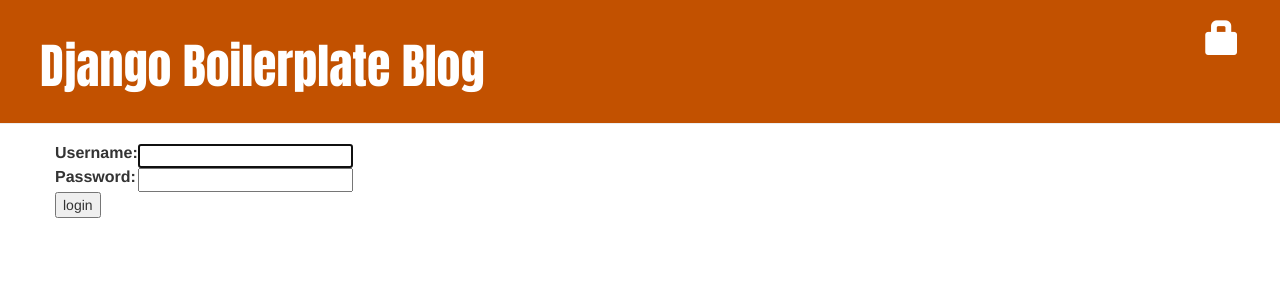
After one commit to devo2ps/blog_example, a Django app: page /accounts/login/ in a window 1280 px wide. The commit adds this page. Shown: the top 300 px of the page. Run offline with Django 3.2, Linux system fonts and the light colour scheme; some libraries are stand-ins or nearby versions.

Commit message:
added login/logout functionality attached to blog functions

```diff
--- a/blog_app/templates/blog_app/base.html
+++ b/blog_app/templates/blog_app/base.html
@@ -13,24 +13,19 @@
     {% if user.is_authenticated %}
         <a href="{% url 'post_new' %}" class="top-menu"><span class="glyphicon glyphicon-plus"></span></a>
         <a href="{% url 'post_draft_list' %}" class="top-menu"><span class="glyphicon glyphicon-edit"></span></a>
-
+        <p class="top-menu">Hello {{ user.username }} <small>(<a href="{% url 'logout' %}">Log out</a>)</small></p>
+    {% else %}
+        <a href="{% url 'login' %}" class="top-menu"><span class="glyphicon glyphicon-lock"></span></a>
     {% endif %}
-
-        <h1><a href="/">Django Test Blog</a></h1>
+        <h1><a href="/">Django Boilerplate Blog</a></h1>
     </div>
-
     <div class="content container">
         <div class="row">
             <div class="col-md-8">
-            {% block content%}
+            {% block content %}
             {% endblock %}
-
             </div>
         </div>
     </div>
-
-
-
-
 </body>
 </html>
--- /dev/null
+++ b/blog_app/templates/registration/login.html
@@ -0,0 +1,24 @@
+{% extends "blog_app/base.html" %}
+
+{% block content %}
+    {% if form.errors %}
+        <p>Your username and password didn't match. Please try again.</p>
+    {% endif %}
+
+    <form method="post" action="{% url 'login' %}">
+    {% csrf_token %}
+        <table>
+        <tr>
+            <td>{{ form.username.label_tag }}</td>
+            <td>{{ form.username }}</td>
+        </tr>
+        <tr>
+            <td>{{ form.password.label_tag }}</td>
+            <td>{{ form.password }}</td>
+        </tr>
+        </table>
+
+        <input type="submit" value="login" />
+        <input type="hidden" name="next" value="{{ next }}" />
+    </form>
+{% endblock %}
--- a/blog_app/views.py
+++ b/blog_app/views.py
@@ -2,6 +2,7 @@ from django.shortcuts import render, get_object_or_404, redirect
 from django.utils import timezone
 from .models import Post
 from .forms import PostForm
+from django.contrib.auth.decorators import login_required
 
 def post_list(request):
 	posts_qs = Post.objects.filter(published_date__lte=timezone.now()).order_by('published_date')
@@ -11,6 +12,7 @@ def post_detail(request, pk):
     post = get_object_or_404(Post, pk=pk)
     return render(request, 'blog_app/post_detail.html', {'post': post})
 
+@login_required
 def post_new(request):
     if request.method == "POST":
         form = PostForm(request.POST)
@@ -24,6 +26,7 @@ def post_new(request):
         form = PostForm()
     return render(request, 'blog_app/post_edit.html', {'form': form})
 
+@login_required
 def post_edit(request, pk):
     post = get_object_or_404(Post, pk=pk)
     if request.method == "POST":
@@ -38,15 +41,18 @@ def post_edit(request, pk):
         form = PostForm(instance=post)
     return render(request, 'blog_app/post_edit.html', {'form': form})
 
+@login_required
 def post_draft_list(request):
     posts = Post.objects.filter(published_date__isnull=True).order_by('created_date')
     return render(request, 'blog_app/post_draft_list.html', {'posts': posts})
 
+@login_required
 def post_publish(request, pk):
     post = get_object_or_404(Post, pk=pk)
     post.publish()
     return redirect('post_detail', pk=pk)
 
+@login_required
 def post_remove(request, pk):
     post = get_object_or_404(Post, pk=pk)
     post.delete()
--- a/myblog/settings.py
+++ b/myblog/settings.py
@@ -131,3 +131,5 @@ USE_TZ = True
 
 STATIC_URL = '/static/'
 STATIC_ROOT = os.path.join(BASE_DIR, 'static')
+
+LOGIN_REDIRECT_URL = '/'
--- a/myblog/urls.py
+++ b/myblog/urls.py
@@ -15,8 +15,12 @@ Including another URLconf
 """
 from django.contrib import admin
 from django.urls import path,include
+from django.contrib.auth import views
 
 urlpatterns = [
     path('admin/', admin.site.urls),
+	path('accounts/login/', views.LoginView.as_view(), name='login'),
+    path('accounts/logout/', views.LogoutView.as_view(next_page='/'), name='logout'),
     path('', include('blog_app.urls')),
+
 ]
```
Lines whose indentation alone changed are shown as unchanged.
